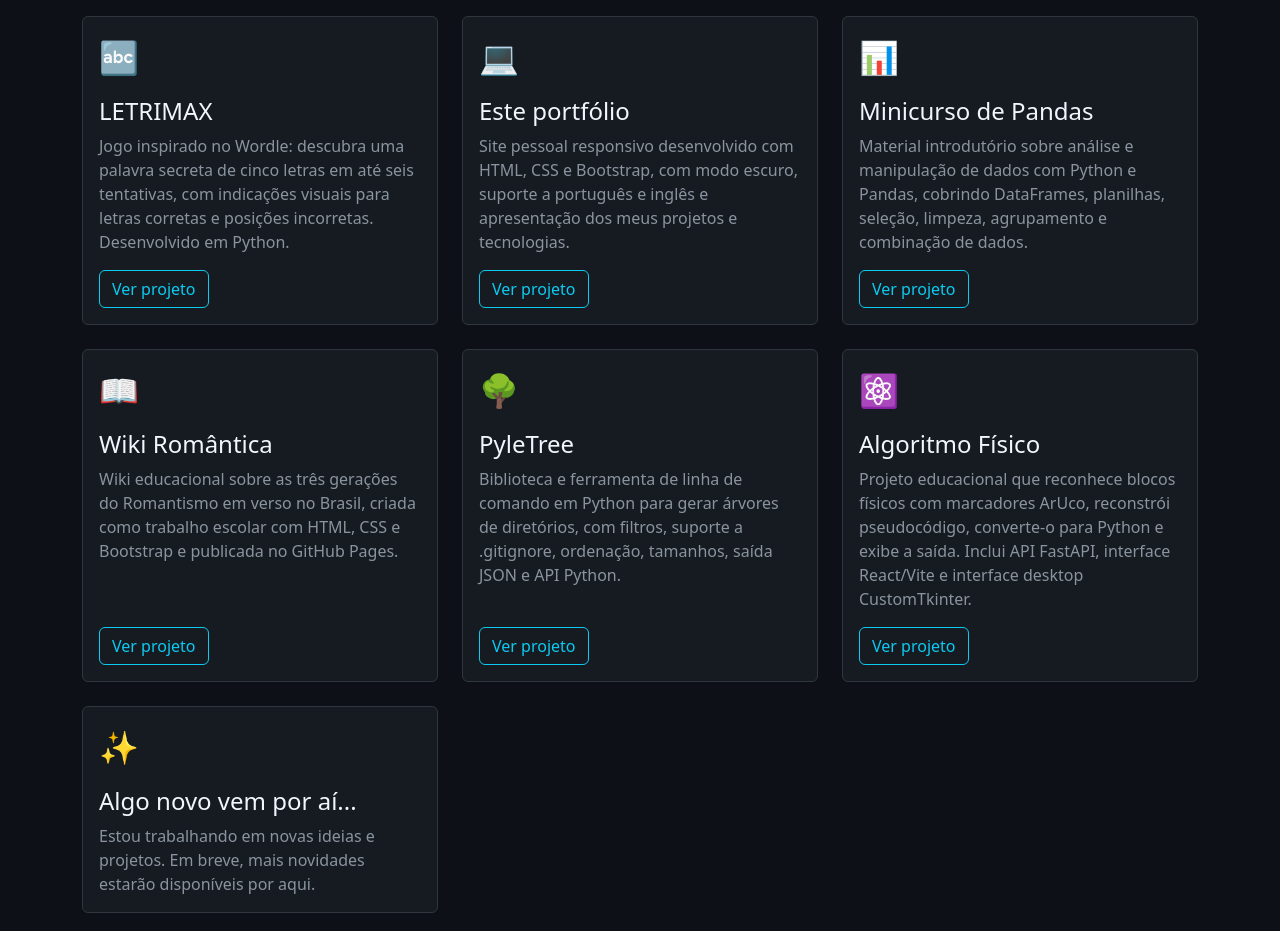
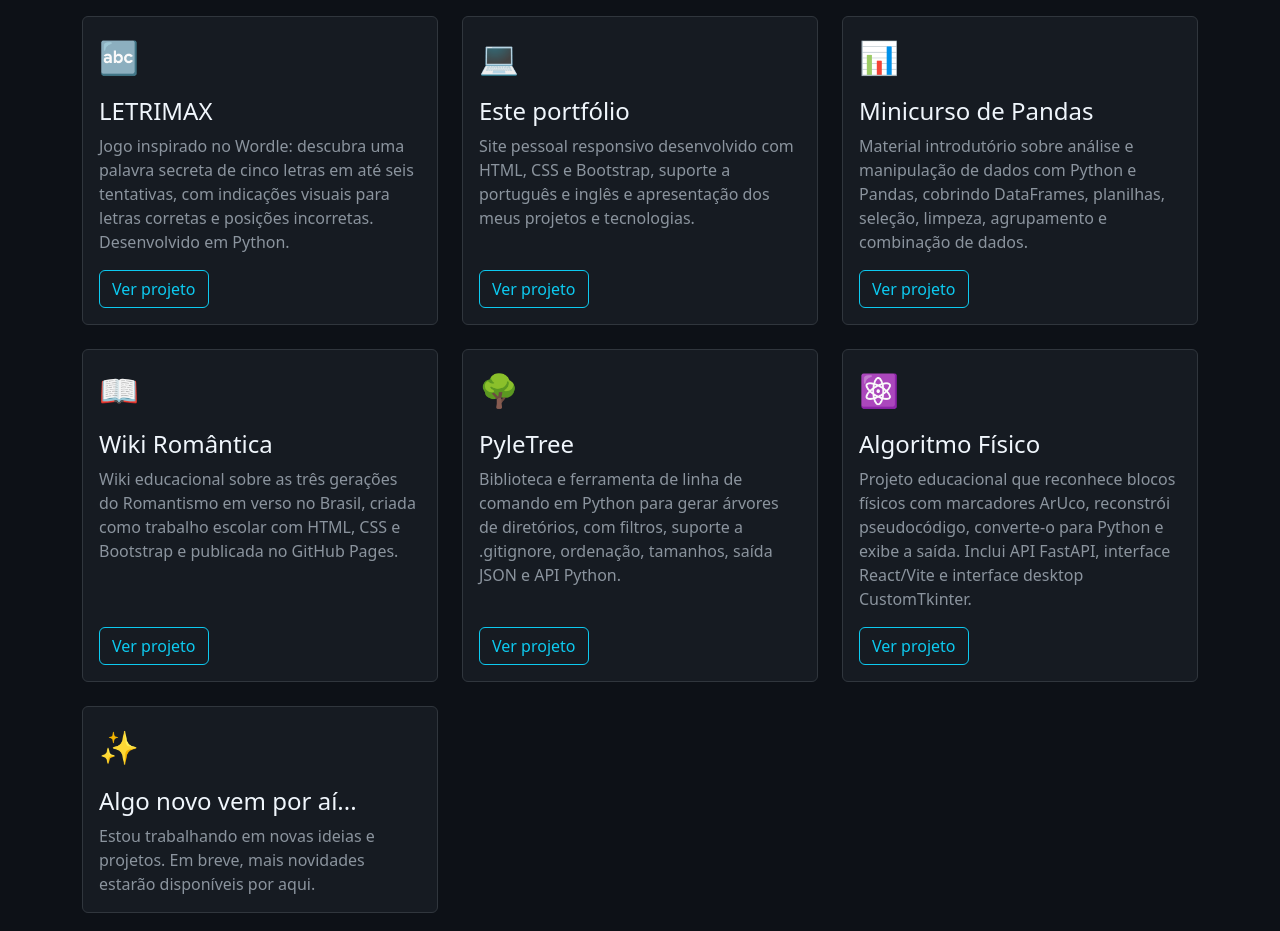
Before and after one commit to davi-furtado/davi-furtado.github.io, a plain HTML site: page index.html in a window 1280 px wide. Shown: the part 1700-2631 px from the top of the page. Drawn offline with Linux system fonts and the light colour scheme.

Commit message:
Altera descrição do projeto do portifólio no index.html

```diff
--- a/index.html
+++ b/index.html
@@ -388,12 +388,12 @@
                 </h3>
                 <p
                   class="card-text"
-                  data-pt="Site pessoal responsivo desenvolvido com HTML, CSS e Bootstrap, com modo escuro, suporte a português e inglês e apresentação dos meus projetos e tecnologias."
+                  data-pt="Site pessoal responsivo desenvolvido com HTML, CSS e Bootstrap, suporte a português e inglês e apresentação dos meus projetos e tecnologias."
                   data-en="Responsive personal website built with HTML, CSS, and Bootstrap, featuring a dark theme, Portuguese and English support, and an overview of my projects and technologies."
                 >
                   Site pessoal responsivo desenvolvido com HTML, CSS e
-                  Bootstrap, com modo escuro, suporte a português e inglês e
-                  apresentação dos meus projetos e tecnologias.
+                  Bootstrap, suporte a português e inglês e apresentação dos
+                  meus projetos e tecnologias.
                 </p>
                 <a
                   class="btn btn-outline-info mt-auto align-self-start"
```
